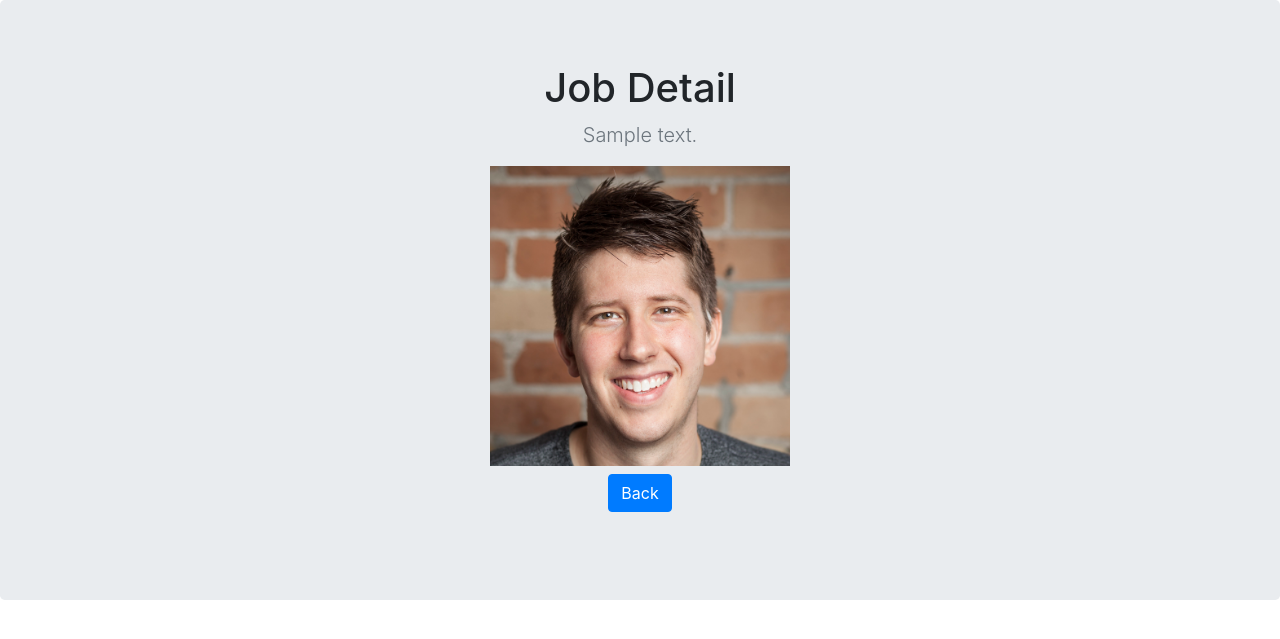
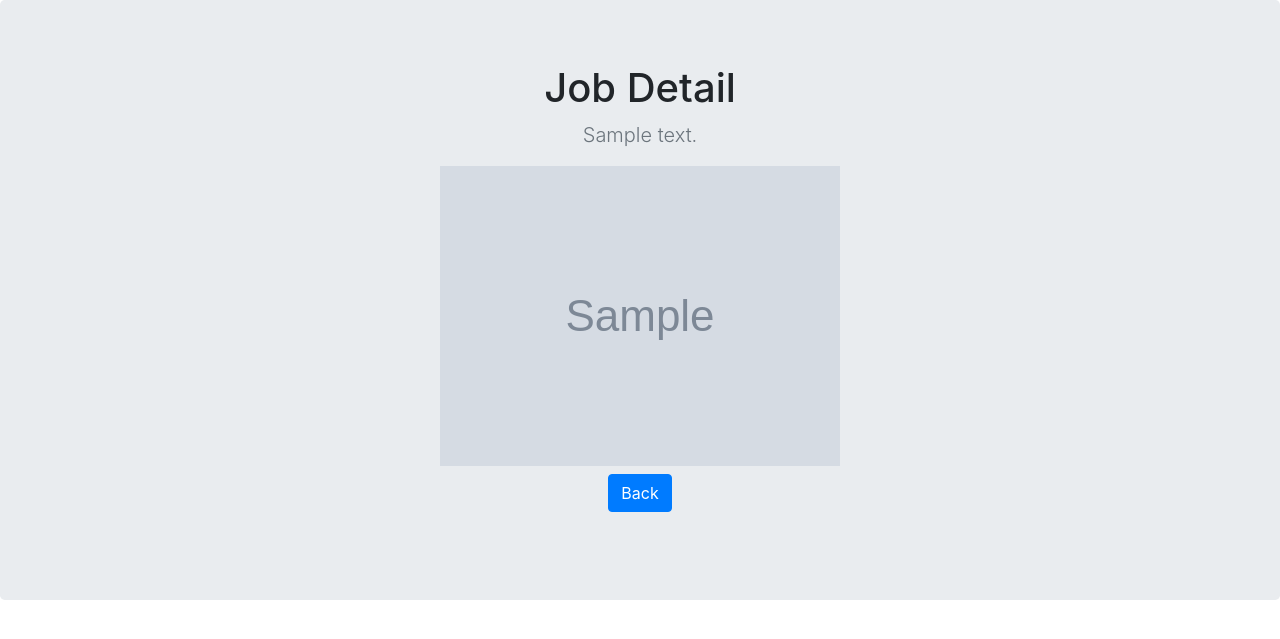
Before and after one commit to dev-f3r/django-portfolio-course, a Django app: template jobs/templates/jobs/detail.html in a window 1280 px wide. Shown: the top 639 px of the page. Run offline with Django 5.2, Linux system fonts and the light colour scheme; the template is opened without the code that fills it: most values are stand-ins (such as "Sample title", 1, 10 or a date in 2020); grey boxes marked "Sample" are stand-in pictures; data that the repository does not hold is empty; some libraries are stand-ins or nearby versions.

Commit message:
Image of job

```diff
--- a/jobs/templates/jobs/detail.html
+++ b/jobs/templates/jobs/detail.html
@@ -22,7 +22,7 @@
             <div class="container">
                 <h1 class="jumbotron-heading">Job Detail</h1>
                 <p class="lead text-muted">{{ job.summary }}</p>
-                <img src="{% static 'nick.jpg' %}" height="300" />
+                <img src="{{ job.image.url }}" height="300" />
                 <p>
                     <a href="{% url "home" %}" class="btn btn-primary my-2">Back</a>
                 </p>
```
